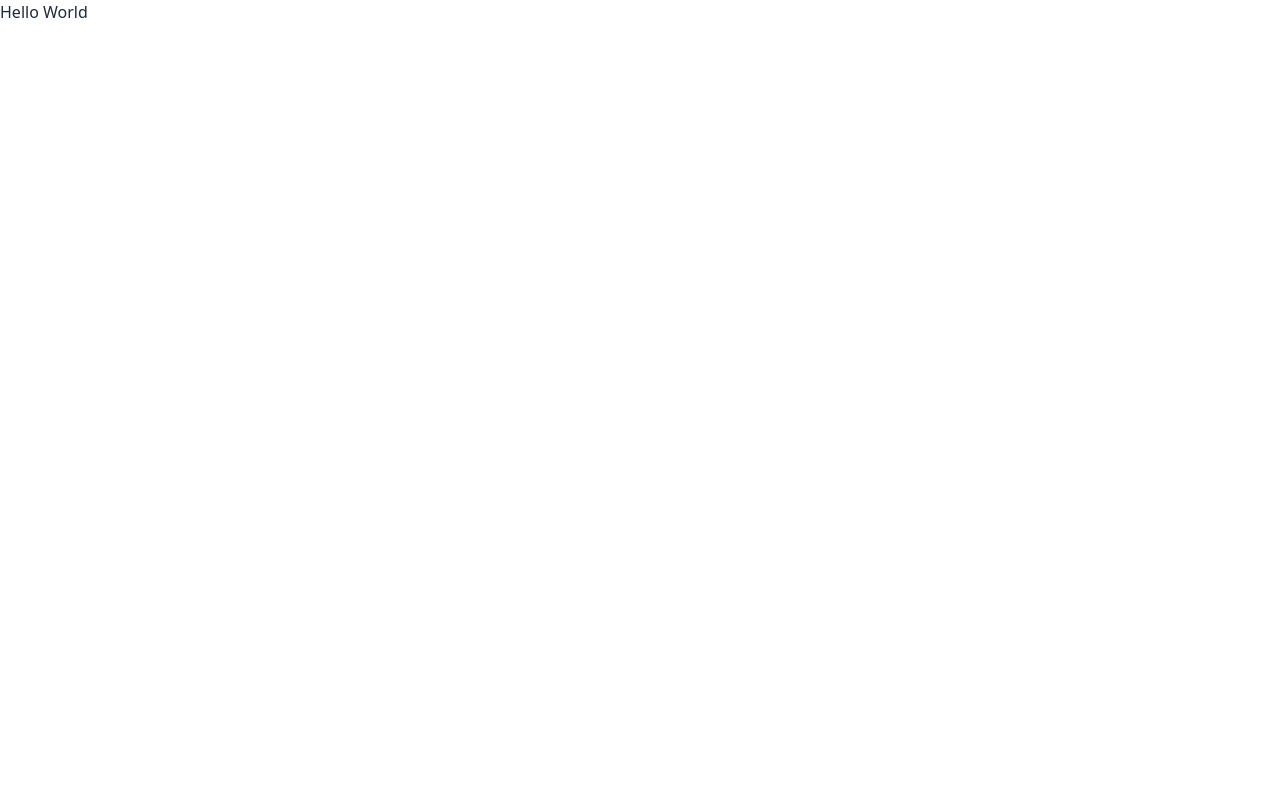
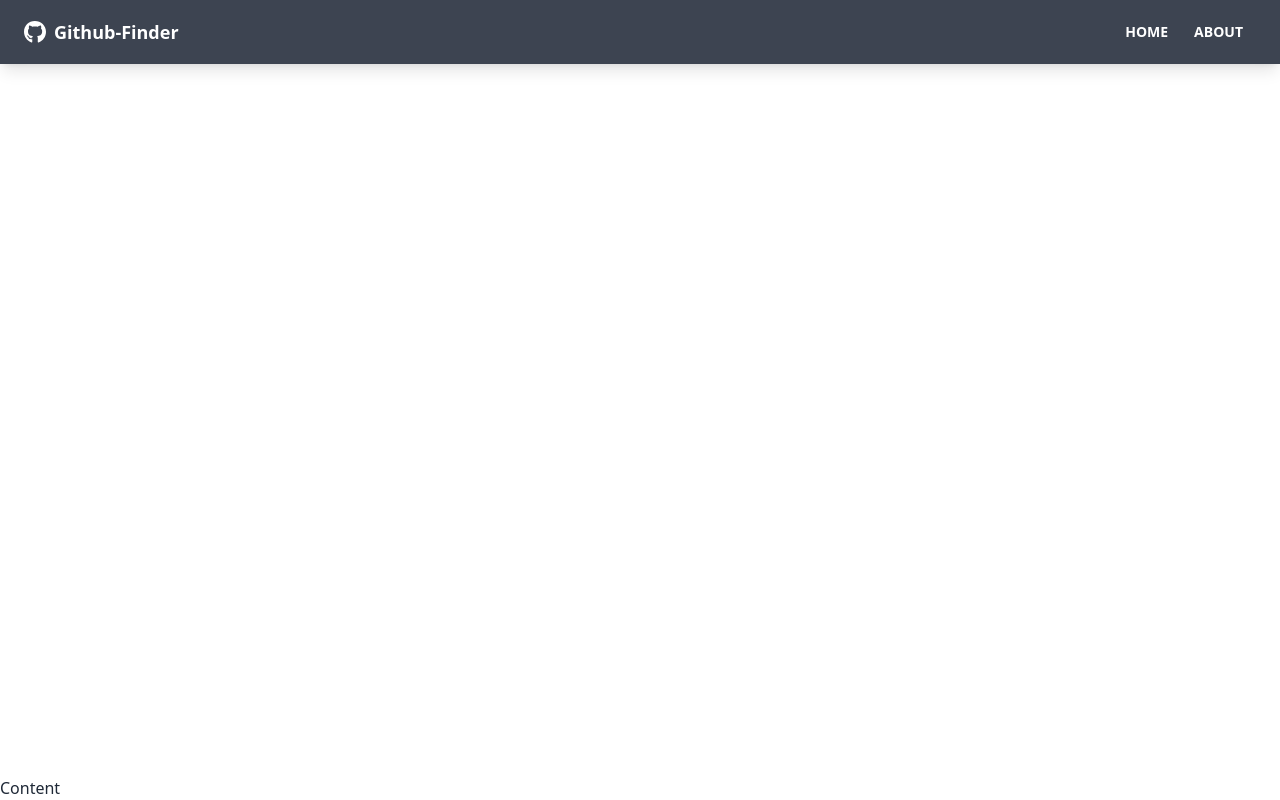
Before and after one commit to volkankarakaya/github-finder, a React (Create React App) app: page / in a window 1280 px wide. Built offline with nearby package versions, Linux system fonts and the light colour scheme.

Commit message:
add Navbar component

```diff
--- a/package.json
+++ b/package.json
@@ -9,6 +9,8 @@
     "daisyui": "^2.51.6",
     "react": "^18.2.0",
     "react-dom": "^18.2.0",
+    "react-icons": "^4.8.0",
+    "react-router-dom": "^6.11.1",
     "react-scripts": "^5.0.1",
     "web-vitals": "^2.1.4"
   },
--- a/src/App.js
+++ b/src/App.js
@@ -1,9 +1,15 @@
+import { BrowserRouter as Router, Route } from "react-router-dom";
+import Navbar from "./components/layout/Navbar";
 
 function App() {
   return (
-    <div>
-      <h1>Hello World</h1>
-    </div>
+    <Router>
+      <div className="flex flex-col justify-between h-screen">
+        <Navbar />
+
+        <main>Content</main>
+      </div>
+    </Router>
   );
 }
 
--- /dev/null
+++ b/src/components/layout/Navbar.jsx
@@ -0,0 +1,38 @@
+import { FaGithub } from "react-icons/fa";
+import { Link } from "react-router-dom";
+import PropTypes from "prop-types";
+
+function Navbar({ title }) {
+  return (
+    <nav className="navbar mb-12 shadow-lg bg-neutral text-neutral-content">
+      <div className="container mx-auto">
+        <div className="flex-none px-2 mx-2">
+          <FaGithub className="inline pr-2 text-3xl" />
+          <Link to="/" className="text-lg font-bold align-middle">
+            {title}
+          </Link>
+        </div>
+
+        <div className="flex-1 px-2 mx-2">
+          <div className="flex justify-end">
+            <Link to="/" className="btn btn-ghost btn-sm rounded-btn">
+              Home
+            </Link>
+            <Link to="/about" className="btn btn-ghost btn-sm rounded-btn">
+              About
+            </Link>
+          </div>
+        </div>
+      </div>
+    </nav>
+  );
+}
+
+Navbar.defaultProps = {
+  title: "Github-Finder",
+};
+
+Navbar.propTypes = {
+  title: PropTypes.string,
+};
+export default Navbar;
```
Also changed, not shown: 1 other file (tests, documents, lock files or other folders).
